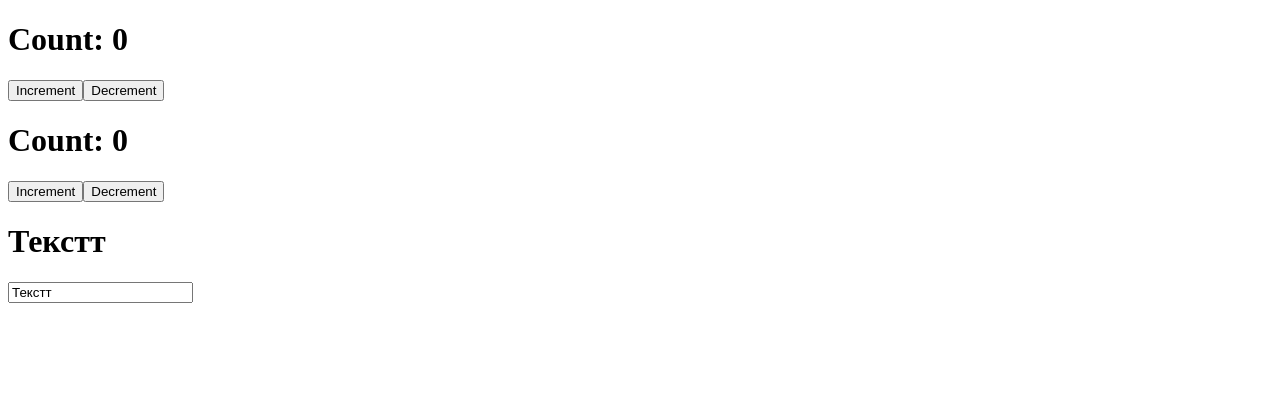
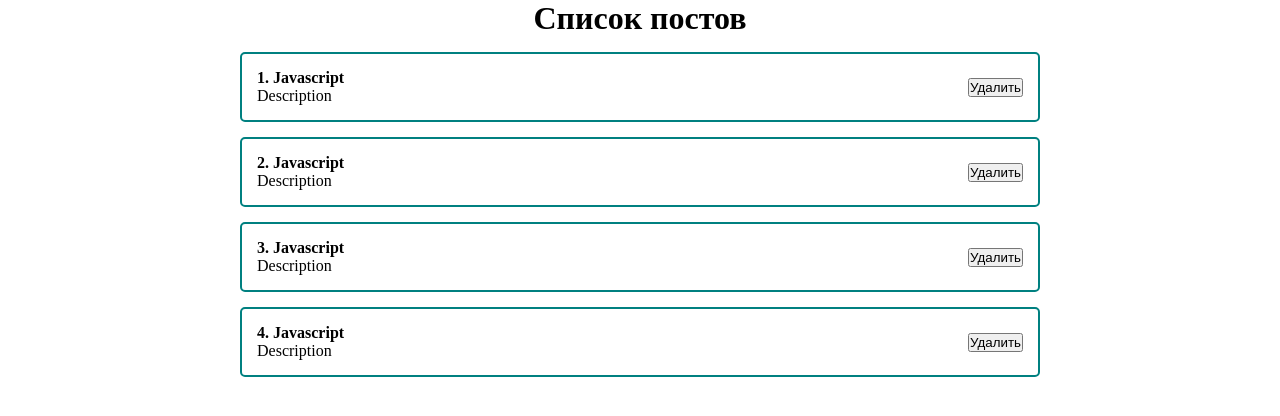
Before and after one commit to vadim-feof/react-course, a React (Create React App) app: page / in a window 1280 px wide. Shown: the top 416 px of the page. Built offline with nearby package versions, Linux system fonts and the light colour scheme.

Commit message:
created PostItem, PostList

```diff
--- a/src/App.js
+++ b/src/App.js
@@ -1,21 +1,17 @@
 import React, {useEffect, useState} from "react";
-import Counter from "./components/Counter/Counter";
-import ClassCounter from "./components/Counter/ClassCounter";
+import './styles/App.css'
+import PostList from "./components/PostList/PostList";
 
 function App() {
-    const [value, setValue] = useState('Текстт')
-    useEffect(() => {
-        window.process = {
-            ...window.process,
-        };
-    }, []);
+    const [posts, setPosts] = useState([
+        {id: 1, title: 'Javascript', body: 'Description'},
+        {id: 2, title: 'Javascript', body: 'Description'},
+        {id: 3, title: 'Javascript', body: 'Description'},
+        {id: 4, title: 'Javascript', body: 'Description'}
+    ])
     return (
         <div className="App">
-            <Counter />
-            <ClassCounter/>
-            <h1>{value}</h1>
-            {/*{Двустороннее связывание, управляемый компонент}*/}
-            <input onChange={event => setValue(event.target.value)} type="text" value={value}/>
+            <PostList posts={posts} title={"Список постов"}/>
         </div>
     );
 }
--- /dev/null
+++ b/src/components/PostList/PostItem/PostItem.jsx
@@ -0,0 +1,20 @@
+import React from 'react';
+import style from './PostItem.module.css'
+const PostItem = (props) => {
+    const {id, title, body} = props.post
+    return (
+        <div className={style.post}>
+            <div className="post__content">
+                <strong>{id}. {title}</strong>
+                <div>
+                    {body}
+                </div>
+            </div>
+            <div className="post__btn">
+                <button>Удалить</button>
+            </div>
+        </div>
+    );
+};
+
+export default PostItem;
--- /dev/null
+++ b/src/components/PostList/PostItem/PostItem.module.css
@@ -0,0 +1,9 @@
+.post {
+    display: flex;
+    justify-content: space-between;
+    align-items: center;
+    padding: 15px;
+    border: 2px solid teal;
+    border-radius: 5px;
+    margin-top: 15px;
+}
--- /dev/null
+++ b/src/components/PostList/PostList.jsx
@@ -0,0 +1,17 @@
+import React from 'react';
+import PostItem from "./PostItem/PostItem";
+
+const PostList = ({posts, title}) => {
+    return (
+        <div>
+            <h1 style={{textAlign: 'center'}}>
+                {title}
+            </h1>
+            {posts.map(post =>
+                <PostItem key={post.id} post={post}/>
+            )}
+        </div>
+    );
+};
+
+export default PostList;
--- /dev/null
+++ b/src/styles/App.css
@@ -0,0 +1,15 @@
+* {
+    margin: 0;
+    padding: 0;
+    box-sizing: border-box;
+}
+
+#root {
+    display: flex;
+    justify-content: center;
+
+}
+
+.App {
+    width: 800px;
+}
```
